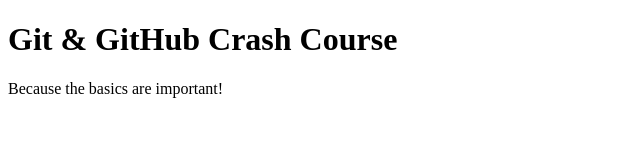
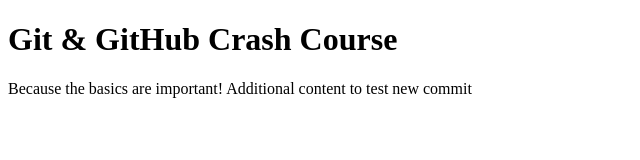
Before and after one commit to synthesis9070/github-crash-course, a plain HTML site: page 01 Starting Project/index.html in a window 1280 px wide. Shown: the whole page, without its empty margins (0-640 px from the left). Drawn offline with Linux system fonts and the light colour scheme.

Commit message:
add new comments

```diff
--- a/01 Starting Project/index.html
+++ b/01 Starting Project/index.html
@@ -8,6 +8,6 @@
   </head>
   <body>
     <h1>Git & GitHub Crash Course</h1>
-    <p>Because the basics are important!</p>
+    <p>Because the basics are important! Additional content to test new commit</p>
   </body>
 </html>
```
